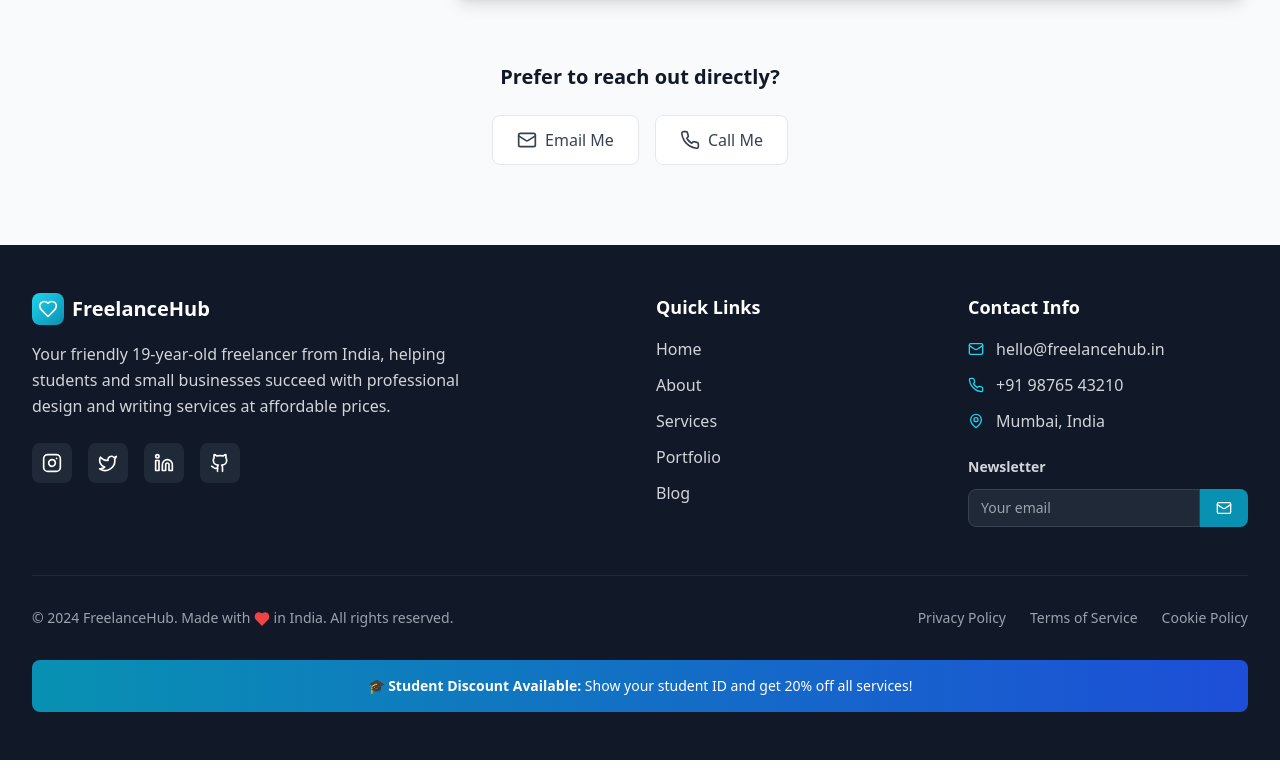
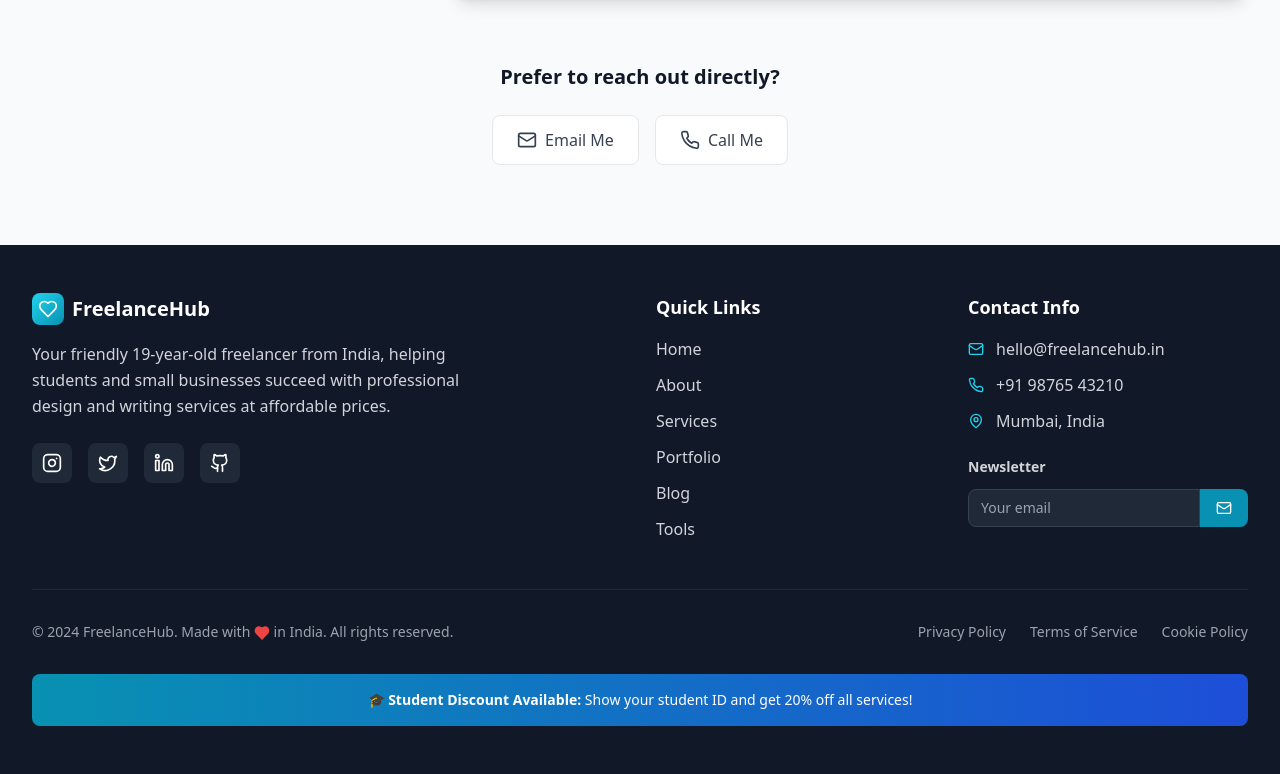
Before and after one commit to rithikajoshi0-0/hubservices, a React (Vite) app in the folder project/: page / in a window 1280 px wide. Shown: the part 10293-11067 px from the top of the page. Built offline with nearby package versions, Linux system fonts and the light colour scheme.

Commit message:
Update Footer.tsx

```diff
--- a/project/src/components/Footer.tsx
+++ b/project/src/components/Footer.tsx
@@ -98,6 +98,14 @@ const Footer = () => {
                   Blog
                 </button>
               </li>
+              <li>
+                <button
+                  onClick={() => scrollToSection('advanced-services')}
+                  className="text-gray-300 hover:text-cyan-400 transition-colors duration-200"
+                >
+                  Tools
+                </button>
+              </li>
             </ul>
           </div>
 
```
